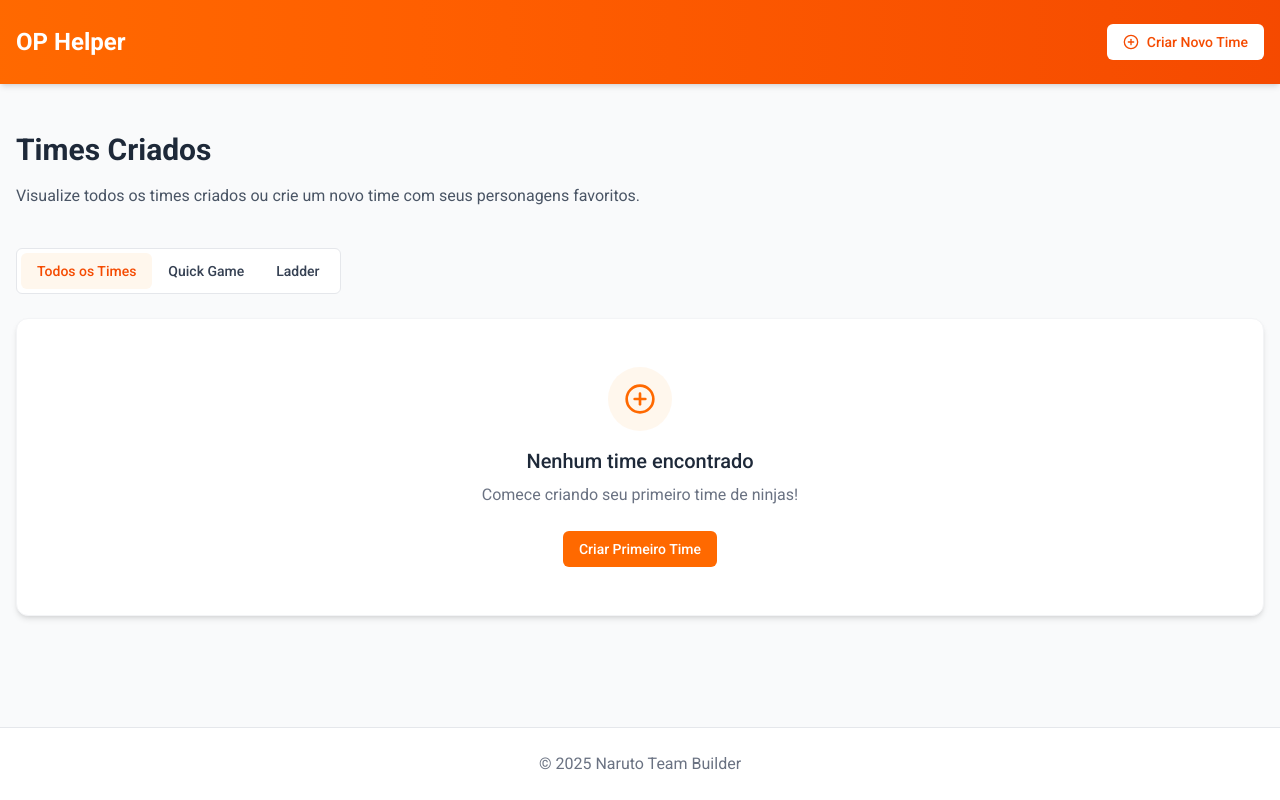
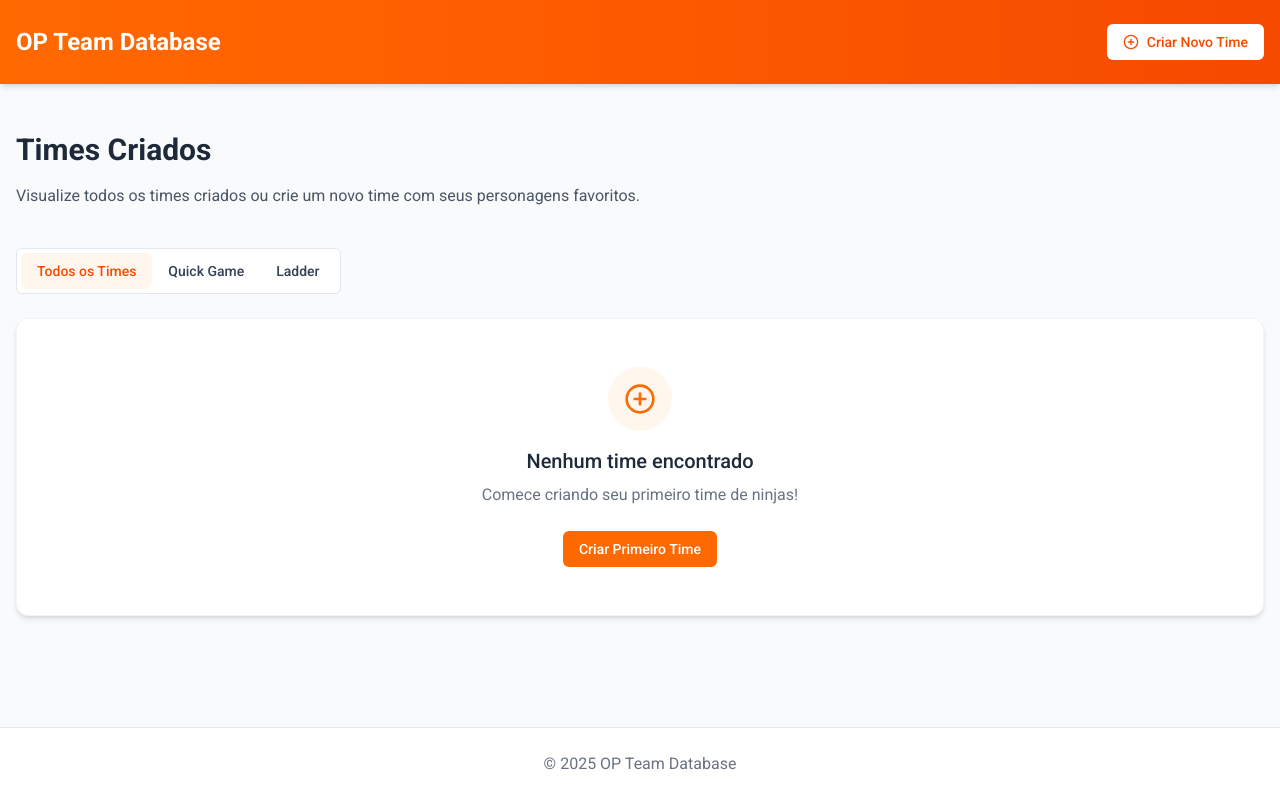
Before and after one commit to WeslleySORDev/na-op-team-database, a Next.js app: page / in a window 1280 px wide. Built offline with nearby package versions, Linux system fonts and the light colour scheme.

Commit message:
feat: change app name

```diff
--- a/package.json
+++ b/package.json
@@ -1,5 +1,5 @@
 {
-  "name": "op-helper",
+  "name": "op-team-database",
   "version": "0.1.0",
   "private": true,
   "scripts": {
--- a/src/app/components/layout/Footer.tsx
+++ b/src/app/components/layout/Footer.tsx
@@ -2,7 +2,7 @@ export function Footer() {
   return (
     <footer className="bg-white border-t border-gray-200 py-6 mt-auto">
       <div className="container mx-auto px-4 text-center text-gray-500">
-        <p>© {new Date().getFullYear()} Naruto Team Builder</p>
+        <p>© {new Date().getFullYear()} OP Team Database</p>
       </div>
     </footer>
   );
--- a/src/app/components/layout/Header.tsx
+++ b/src/app/components/layout/Header.tsx
@@ -23,7 +23,7 @@ export function Header({
               Voltar
             </Button>
           )}
-          <h1 className="text-2xl font-bold">OP Helper</h1>
+          <h1 className="text-2xl font-bold">OP Team Database</h1>
         </div>
 
         {rightContent ? (
--- a/src/app/layout.tsx
+++ b/src/app/layout.tsx
@@ -9,7 +9,7 @@ const roboto = Roboto({
 });
 
 export const metadata: Metadata = {
-  title: "OP Helper",
+  title: "OP Team Database",
   description: "Generated by create next app",
 };
 
```
